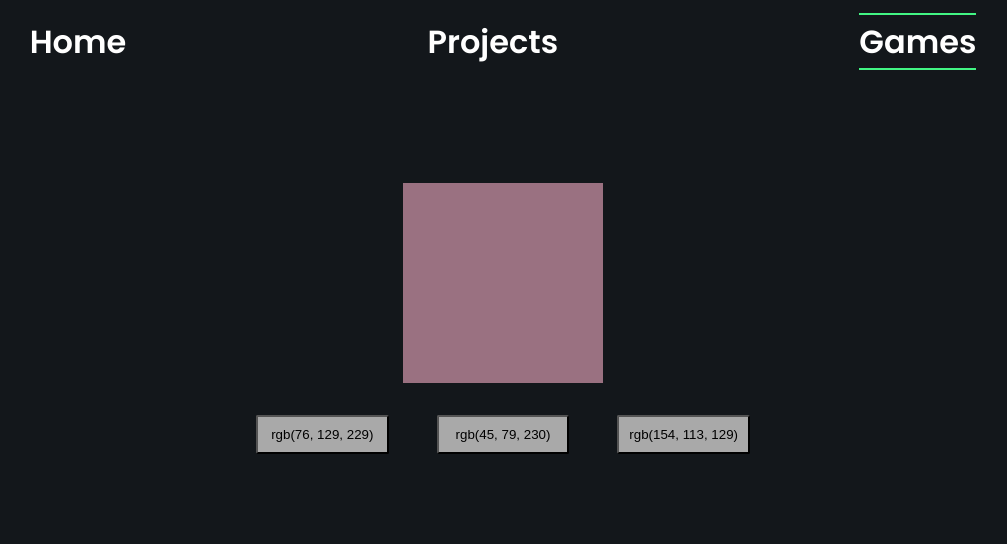
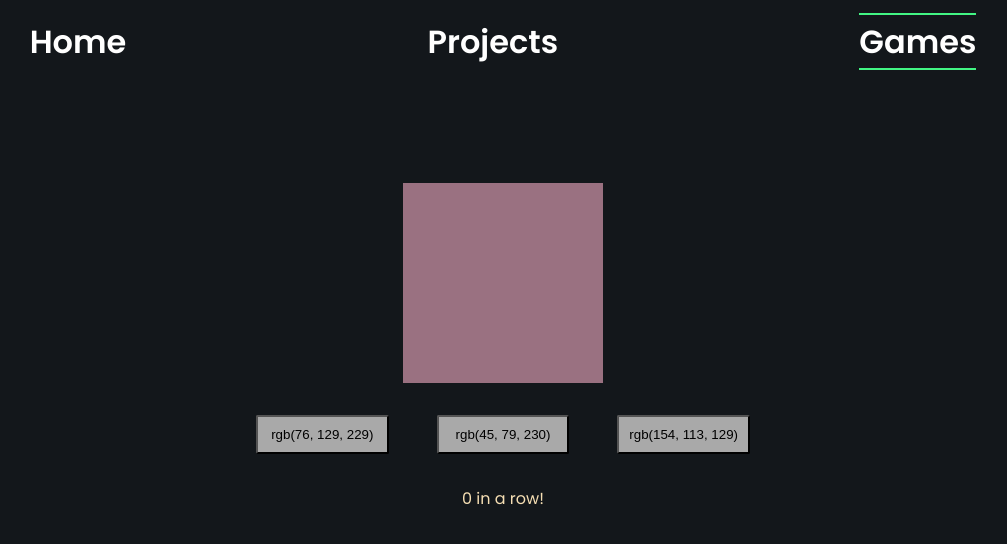
Before and after one commit to SamuelMidgley/portfolio, a React (Create React App) app: page /portfolio/games in a window 1280 px wide. Shown: the top 544 px of the page, without its empty margins (137-1144 px from the left). Built offline with nearby package versions, Linux system fonts and the light colour scheme.

Commit message:
change to a counter system

```diff
--- a/src/games/cssgame/CssGame.tsx
+++ b/src/games/cssgame/CssGame.tsx
@@ -14,28 +14,23 @@ const generateRandomRGB = (): string => {
 }
 
 const CssGame = () => {
-  const [isCorrect, setIsCorrect] = useState(false)
+  const [numCorrect, setNumCorrect] = useState(0)
   const [correctColorIdx, setCorrectColorIdx] = useState(randInt(2))
   const [colors, setColors] = useState([
     generateRandomRGB(),
     generateRandomRGB(),
     generateRandomRGB(),
   ])
-  const [hasGuessed, setHasGuessed] = useState(false)
 
   const onClickHandler = (event: React.MouseEvent<HTMLButtonElement>) => {
-    if (!hasGuessed) {
-      setHasGuessed(true)
-    }
-
     if (
       (event.target as HTMLButtonElement).innerHTML === colors[correctColorIdx]
     ) {
-      setIsCorrect(true)
+      setNumCorrect((prevNumCorrect) => prevNumCorrect + 1)
       setColors([generateRandomRGB(), generateRandomRGB(), generateRandomRGB()])
       setCorrectColorIdx(randInt(2))
     } else {
-      setIsCorrect(false)
+      setNumCorrect(0)
     }
   }
 
@@ -46,7 +41,7 @@ const CssGame = () => {
         style={{ backgroundColor: colors[correctColorIdx] }}
       ></div>
       <div className="cssgame-options">
-        {colors.map((color, idx) => {
+        {colors.map((color) => {
           return (
             <button
               key={randInt(10000)}
@@ -58,12 +53,7 @@ const CssGame = () => {
           )
         })}
       </div>
-      {hasGuessed &&
-        (isCorrect ? (
-          <div className="cssgame-message">Correct</div>
-        ) : (
-          <div className="cssgame-message">Wrong</div>
-        ))}
+      <div className="cssgame-message">{`${numCorrect} in a row!`}</div>
     </div>
   )
 }
```
